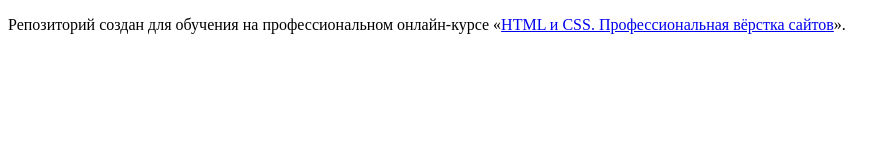
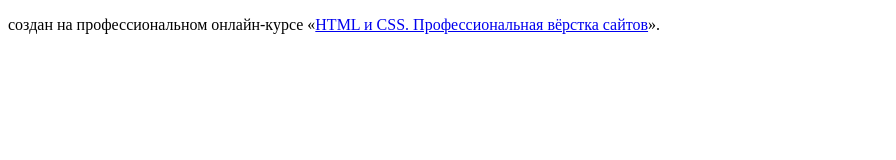
Before and after one commit to htmlacademy-htmlcss/1825455-sedona-34, a plain HTML site: page master/index.html in a window 1280 px wide. Shown: the whole page, without its empty margins (0-896 px from the left). Drawn offline with Linux system fonts and the light colour scheme.

Commit message:
:heavy_check_mark: Сборка #master

```diff
--- a/master/index.html
+++ b/master/index.html
@@ -7,7 +7,7 @@
 </head>
   <body>
 
-    <p>Репозиторий создан для обучения на профессиональном онлайн‑курсе «<a href="https://htmlacademy.ru/intensive/htmlcss">HTML и CSS. Профессиональная вёрстка сайтов</a>».</p>
+    <p>создан  на профессиональном онлайн‑курсе «<a href="https://htmlacademy.ru/intensive/htmlcss">HTML и CSS. Профессиональная вёрстка сайтов</a>».</p>
 
   </body>
 </html>
```
